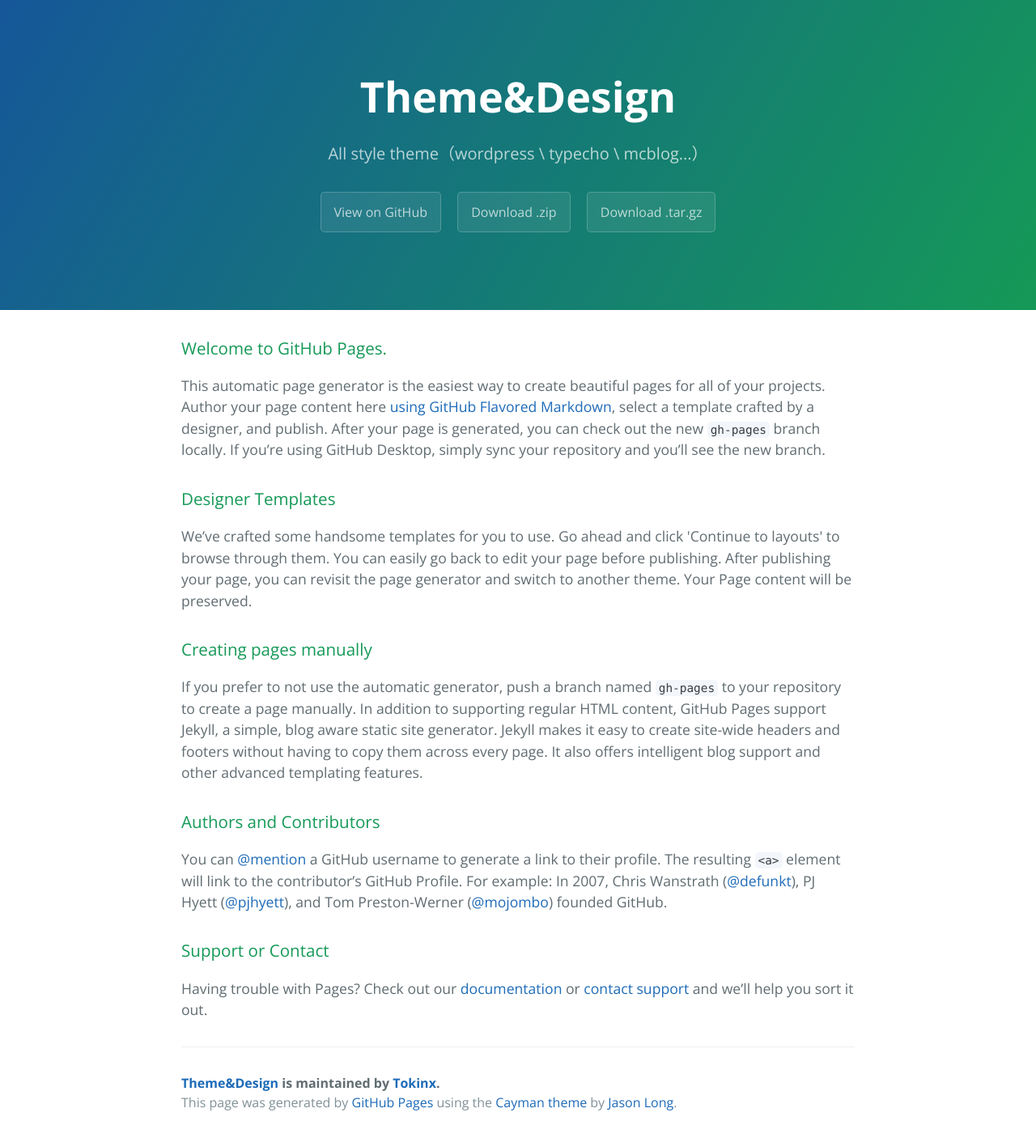
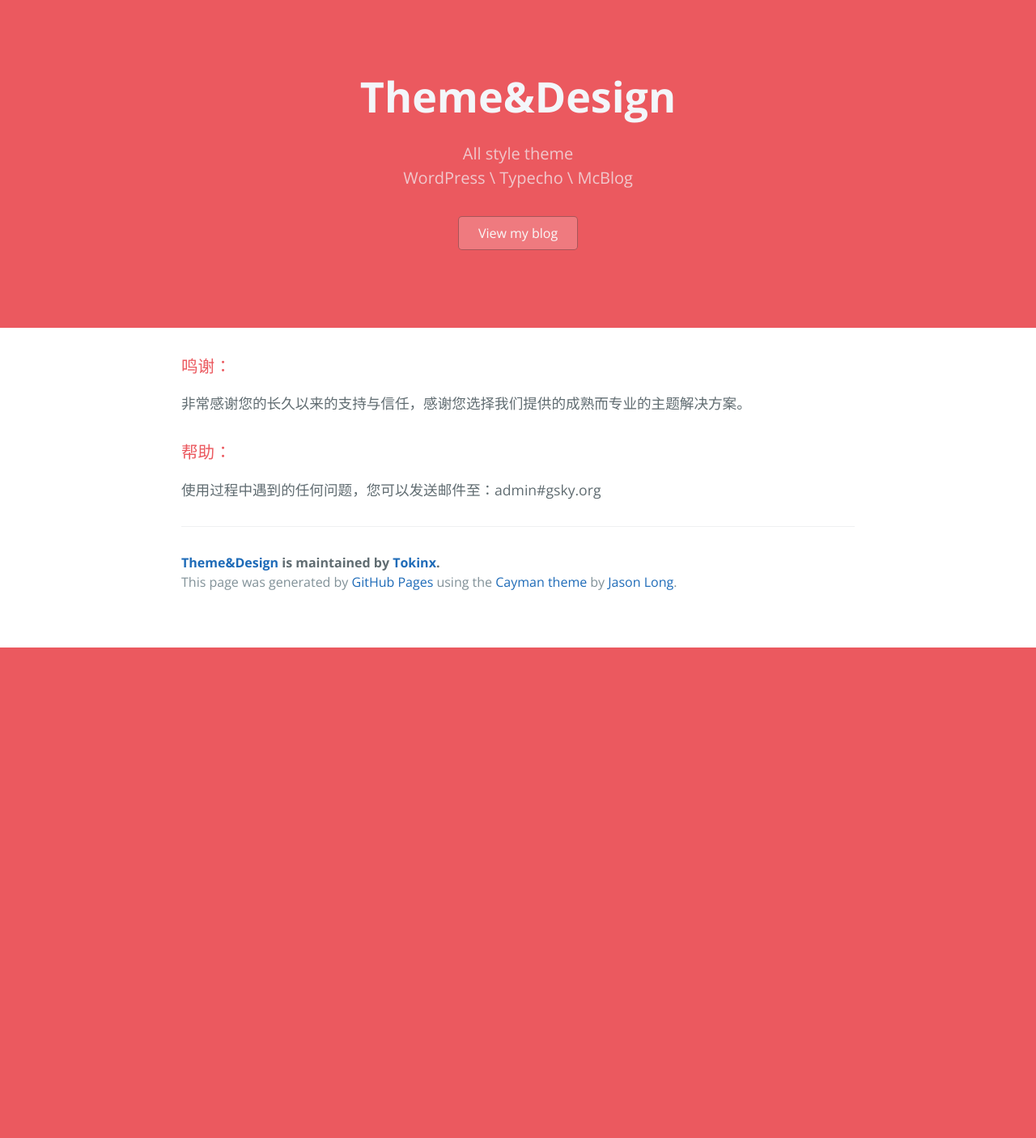
Before and after one commit to zywl/Themes, a PHP site: page / in a window 1280 px wide. Shown: the whole page at 81% size. After the commit the page ends 800 px from the top, so only its background shows below. Run offline with PHP 8.4, Linux system fonts and the light colour scheme.

Commit message:
新首页

```diff
--- a/index.html
+++ b/index.html
@@ -12,37 +12,23 @@
   <body>
     <section class="page-header">
       <h1 class="project-name">Theme&amp;Design</h1>
-      <h2 class="project-tagline">All style theme（wordpress \ typecho \ mcblog...）</h2>
-      <a href="https://github.com/Tokinx/Themes" class="btn">View on GitHub</a>
+      <h2 class="project-tagline">All style theme<br/>WordPress \ Typecho \ McBlog</h2>
+      <a href="https://www.idevs.cn" class="btn">View my blog</a>
+      <!--a href="https://github.com/Tokinx/Themes" class="btn">View on GitHub</a>
       <a href="https://github.com/Tokinx/Themes/zipball/master" class="btn">Download .zip</a>
-      <a href="https://github.com/Tokinx/Themes/tarball/master" class="btn">Download .tar.gz</a>
+      <a href="https://github.com/Tokinx/Themes/tarball/master" class="btn">Download .tar.gz</a-->
     </section>
 
     <section class="main-content">
       <h3>
-<a id="welcome-to-github-pages" class="anchor" href="#welcome-to-github-pages" aria-hidden="true"><span aria-hidden="true" class="octicon octicon-link"></span></a>Welcome to GitHub Pages.</h3>
+<a id="welcome-to-github-pages" class="anchor" href="#welcome-to-github-pages" aria-hidden="true"><span aria-hidden="true" class="octicon octicon-link"></span></a>鸣谢：</h3>
 
-<p>This automatic page generator is the easiest way to create beautiful pages for all of your projects. Author your page content here <a href="https://guides.github.com/features/mastering-markdown/">using GitHub Flavored Markdown</a>, select a template crafted by a designer, and publish. After your page is generated, you can check out the new <code>gh-pages</code> branch locally. If you’re using GitHub Desktop, simply sync your repository and you’ll see the new branch.</p>
+<p>非常感谢您的长久以来的支持与信任，感谢您选择我们提供的成熟而专业的主题解决方案。</p>
 
 <h3>
-<a id="designer-templates" class="anchor" href="#designer-templates" aria-hidden="true"><span aria-hidden="true" class="octicon octicon-link"></span></a>Designer Templates</h3>
+<a id="designer-templates" class="anchor" href="#designer-templates" aria-hidden="true"><span aria-hidden="true" class="octicon octicon-link"></span></a>帮助：</h3>
 
-<p>We’ve crafted some handsome templates for you to use. Go ahead and click 'Continue to layouts' to browse through them. You can easily go back to edit your page before publishing. After publishing your page, you can revisit the page generator and switch to another theme. Your Page content will be preserved.</p>
-
-<h3>
-<a id="creating-pages-manually" class="anchor" href="#creating-pages-manually" aria-hidden="true"><span aria-hidden="true" class="octicon octicon-link"></span></a>Creating pages manually</h3>
-
-<p>If you prefer to not use the automatic generator, push a branch named <code>gh-pages</code> to your repository to create a page manually. In addition to supporting regular HTML content, GitHub Pages support Jekyll, a simple, blog aware static site generator. Jekyll makes it easy to create site-wide headers and footers without having to copy them across every page. It also offers intelligent blog support and other advanced templating features.</p>
-
-<h3>
-<a id="authors-and-contributors" class="anchor" href="#authors-and-contributors" aria-hidden="true"><span aria-hidden="true" class="octicon octicon-link"></span></a>Authors and Contributors</h3>
-
-<p>You can <a href="https://help.github.com/articles/basic-writing-and-formatting-syntax/#mentioning-users-and-teams" class="user-mention">@mention</a> a GitHub username to generate a link to their profile. The resulting <code>&lt;a&gt;</code> element will link to the contributor’s GitHub Profile. For example: In 2007, Chris Wanstrath (<a href="https://github.com/defunkt" class="user-mention">@defunkt</a>), PJ Hyett (<a href="https://github.com/pjhyett" class="user-mention">@pjhyett</a>), and Tom Preston-Werner (<a href="https://github.com/mojombo" class="user-mention">@mojombo</a>) founded GitHub.</p>
-
-<h3>
-<a id="support-or-contact" class="anchor" href="#support-or-contact" aria-hidden="true"><span aria-hidden="true" class="octicon octicon-link"></span></a>Support or Contact</h3>
-
-<p>Having trouble with Pages? Check out our <a href="https://help.github.com/pages">documentation</a> or <a href="https://github.com/contact">contact support</a> and we’ll help you sort it out.</p>
+<p>使用过程中遇到的任何问题，您可以发送邮件至：admin#gsky.org</p>
 
       <footer class="site-footer">
         <span class="site-footer-owner"><a href="https://github.com/Tokinx/Themes">Theme&amp;Design</a> is maintained by <a href="https://github.com/Tokinx">Tokinx</a>.</span>
--- a/stylesheets/stylesheet.css
+++ b/stylesheets/stylesheet.css
@@ -18,25 +18,28 @@
 .btn {
   display: inline-block;
   margin-bottom: 1rem;
-  color: rgba(255, 255, 255, 0.7);
-  background-color: rgba(255, 255, 255, 0.08);
-  border-color: rgba(255, 255, 255, 0.2);
+  color: #f9f9f9;
+  background-color: rgba(255,255,255,.2);
+  border-color: rgba(0,0,0,.3);
   border-style: solid;
   border-width: 1px;
   border-radius: 0.3rem;
-  transition: color 0.2s, background-color 0.2s, border-color 0.2s; }
+  transition: color 0.2s, background-color 0.2s, border-color 0.2s;
+  }
   .btn + .btn {
     margin-left: 1rem; }
 
 .btn:hover {
-  color: rgba(255, 255, 255, 0.8);
+  color: #rgba(255,255,255,.5);
   text-decoration: none;
-  background-color: rgba(255, 255, 255, 0.2);
-  border-color: rgba(255, 255, 255, 0.3); }
+  background-color: rgba(0,0,0,.2);
+  border-color: rgba(255,255,255,.8);
+  }
 
 @media screen and (min-width: 64em) {
   .btn {
-    padding: 0.75rem 1rem; } }
+    padding: 0.5rem 1.5rem;
+    } }
 
 @media screen and (min-width: 42em) and (max-width: 64em) {
   .btn {
@@ -54,10 +57,10 @@
       margin-left: 0; } }
 
 .page-header {
-  color: #fff;
+  color: #f3f6fa;
   text-align: center;
-  background-color: #159957;
-  background-image: linear-gradient(120deg, #155799, #159957); }
+  background-color: #eb595f;
+  }
 
 @media screen and (min-width: 64em) {
   .page-header {
@@ -112,7 +115,8 @@
   margin-top: 2rem;
   margin-bottom: 1rem;
   font-weight: normal;
-  color: #159957; }
+  color: #eb595f;
+  }
 .main-content p {
   margin-bottom: 1em; }
 .main-content code {
```
